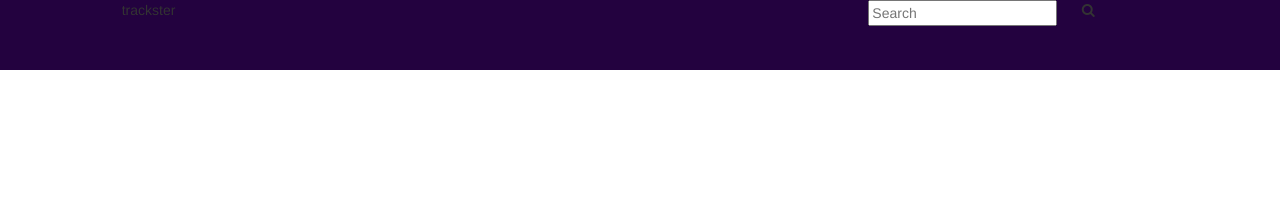
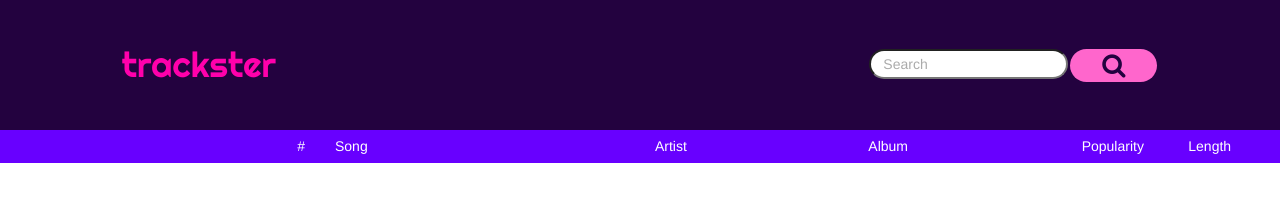
Before and after one commit to liviarett/trackster, a plain HTML site: page index.html in a window 1280 px wide. Drawn offline with nearby package versions, Linux system fonts and the light colour scheme.

Commit message:
main js done

```diff
--- a/index.html
+++ b/index.html
@@ -16,28 +16,30 @@
         <div class="row">
             <div class="col-xs-1">
             </div>
-            <div class="col-xs-7">
-                <span class="logo">trackster</span></div>
-            <div class="col-xs-2">
-                <input type="text" placeholder="Search" class="searchbar" />
-            </div>
-            <div class="col-xs-1">
+            <div class="col-xs-6 col-md-7">
+                <span class="logo"><a href="#">trackster</a></span></div>
+            <div class="search col-xs-3">
+                <input type="text" placeholder="Search" class="search-bar" />
                 <div id="searchbutton"><i class="fa fa-search" aria-hidden="true"></i></div>
             </div>
         </div>
         </div>
     </header>
-    <!--<header>
-   <nav class="navbar navbar-toggleable-md bg-faded">
-  <div class="container">
-    <a class="navbar-brand" href="#">trackster</a>
-  </div>
-    </nav>
-    </header>
-    <nav class="navbar navbar-toggleable-md bg-faded">
-  <div class="container">
-  </div>
-    </nav>-->
+
+    <div class="container-fluid">
+    <div class="row result-header">
+        <div class="col-xs-2"></div>
+        <div class="col-xs-1 rank">#</div>
+        <div class="col-xs-3">Song</div>
+        <div class="col-xs-2">Artist</div>
+        <div class="col-xs-2">Album</div>
+        <div class="col-xs-1">Popularity</div>
+        <div class="col-xs-1">Length</div>
+        </div>
+    </div>
+    <div class="results container-fluid">
+    </div>
+
 
 
   <script src="https://code.jquery.com/jquery-3.1.1.min.js"
--- a/resources/css/style.css
+++ b/resources/css/style.css
@@ -1,14 +1,129 @@
 /*
-  Custom styles for Trackster App
+  UNIVERSAL STYLES
 */
 
-header {
-    height: 7rem;
-    background-color: rgb(35, 2, 63);
-    padding: 0;
-    margin: 0;
+.html {
+    font-size: 16px;
 }
 
-.nav {
+a:link, a:hover, a:visited, a:active{
+    text-decoration: none;
+    color: inherit;
+}
+
+header .container-fluid {
+    height: 13rem;
+    background-color: rgb(35, 2, 63);
+}
+
+
+/*div {
+    border: 1px solid grey;
+}*/
+
+/*
+  HEADER
+*/
+
+header .row {
     height: 100%;
+    display: flex;
+    align-items: center;
 }
+
+.logo {
+    color: rgb(255, 0, 171);
+    font-family: Righteous;
+    font-size: 3.5rem;
+    margin: auto 0;
+}
+
+.search {
+    display: flex;
+    flex-direction: row;
+    justify-content: space-around;
+}
+
+.search-bar {
+    background-color: white;
+    color: rgb(74, 74, 74);
+    height: 3rem;
+    border-radius: 20px;
+    padding-left: 1.2rem;
+}
+
+::-webkit-input-placeholder { /* WebKit, Blink, Edge */
+    color:    rgb(171, 171, 171);
+}
+:-moz-placeholder { /* Mozilla Firefox 4 to 18 */
+   color:    rgb(171, 171, 171);
+   opacity:  1;
+}
+::-moz-placeholder { /* Mozilla Firefox 19+ */
+   color:    rgb(171, 171, 171);
+   opacity:  1;
+}
+:-ms-input-placeholder { /* Internet Explorer 10-11 */
+   color:    rgb(171, 171, 171);
+}
+::-ms-input-placeholder { /* Microsoft Edge */
+   color:    rgb(171, 171, 171);
+}
+
+#searchbutton {
+    background-color: rgb(255, 102, 204);
+    height: 3.3rem;
+    width: 30%;
+    min-width: 3.5rem;
+    border-radius: 20px;
+    color: rgb(35, 2, 63);
+    font-size: 2.5rem;
+    display: flex;
+    justify-content: center;
+    align-items: center;
+    cursor: pointer;
+}
+
+#searchbutton:hover {
+    background-color: rgb(255, 0, 171);
+}
+
+/*
+  SEARCH RESULTS
+*/
+
+.result-header {
+    background-color: rgb(104, 0, 255);
+    color: white;
+    padding: 0.5% 0;
+}
+
+.rank {
+    text-align: right;
+}
+
+.play, rank{
+    text-align: center;
+    color: rgb(255, 0, 171);
+    font-size: 3.5rem;
+}
+
+.play a:hover {
+    color: rgb(255, 102, 204);
+}
+
+.result {
+    display: flex;
+    align-items: center;
+    height: 9rem;
+    border-bottom: 1px solid rgb(204, 204, 204);
+}
+
+.result:hover {
+    background-color: rgb(239, 237, 242);
+}
+
+.album img {
+    height: 7rem;
+    width: 7rem;
+}
--- a/resources/js/trackster.js
+++ b/resources/js/trackster.js
@@ -1,7 +1,11 @@
+const API_KEY = '14a704bdfee98fbff469d873c9910a6b';
+
 $('document').ready(function() {
 
    $('#searchbutton').click(function() {
-       Trackster.searchTracksByTitle($('.searchbar').val());
+
+    Trackster.searchTracksByTitle($('.search-bar').val());
+
    });
 
 });
@@ -12,8 +16,20 @@ var Trackster = {};
   Given an array of track data, create the HTML for a Bootstrap row for each.
   Append each "row" to the container in the body to display all tracks.
 */
+
 Trackster.renderTracks = function(tracks) {
-
+    for (var i = 0; i < tracks.length; i++) {
+    var trackRow = '<div class="row result"> \
+                     <div class="col-xs-1"></div> \
+                     <div class="col-xs-1 play"><a href="' + tracks[i].url + '"><i class="fa fa-play-circle-o" aria-hidden="true"></i></a></div> \
+                     <div class="col-xs-1 rank">'+ (i + 1) + '</div> \
+                     <div class="col-xs-3 song">'+ tracks[i].name + '</div> \
+                     <div class="col-xs-2 artist">' + tracks[i].artist   + '</div> \
+                     <div class="col-xs-2 album"><img src="' + tracks[i].image[0] + '" title="xxx" /></div><div class="col-xs-1 popularity"></div> \
+                     <div class="col-xs-1 length"></div> \
+                    </div>';
+        $('.results').append(trackRow);
+    };
 };
 
 /*
@@ -22,4 +38,9 @@ Trackster.renderTracks = function(tracks) {
 */
 Trackster.searchTracksByTitle = function(title) {
 
+    return $.ajax({
+        url: 'http://ws.audioscrobbler.com/2.0/?method=track.search&track=' + title + '&api_key=' + API_KEY + '&format=json',
+        success: function(response) { Trackster.renderTracks(response.results.trackmatches.track);
+    }
+});
 };
```
Also changed, not shown: favicon.png.
